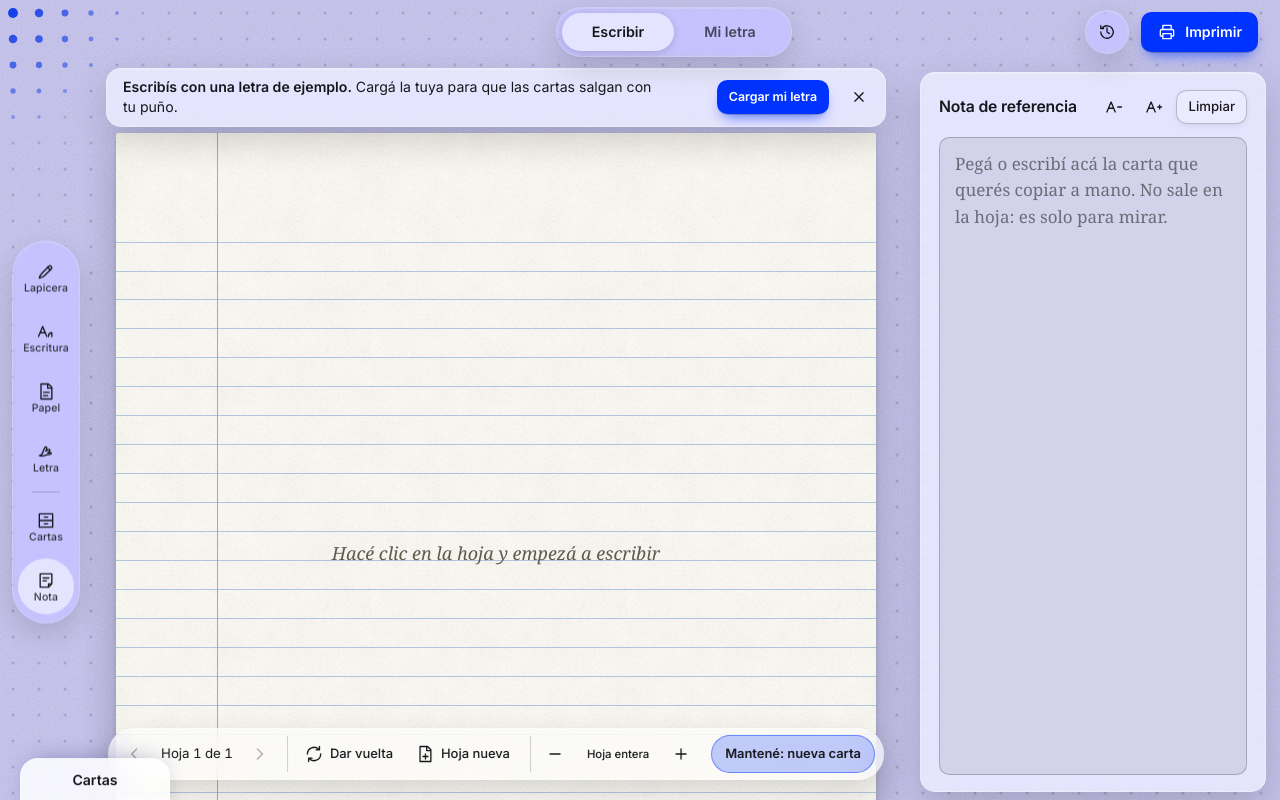
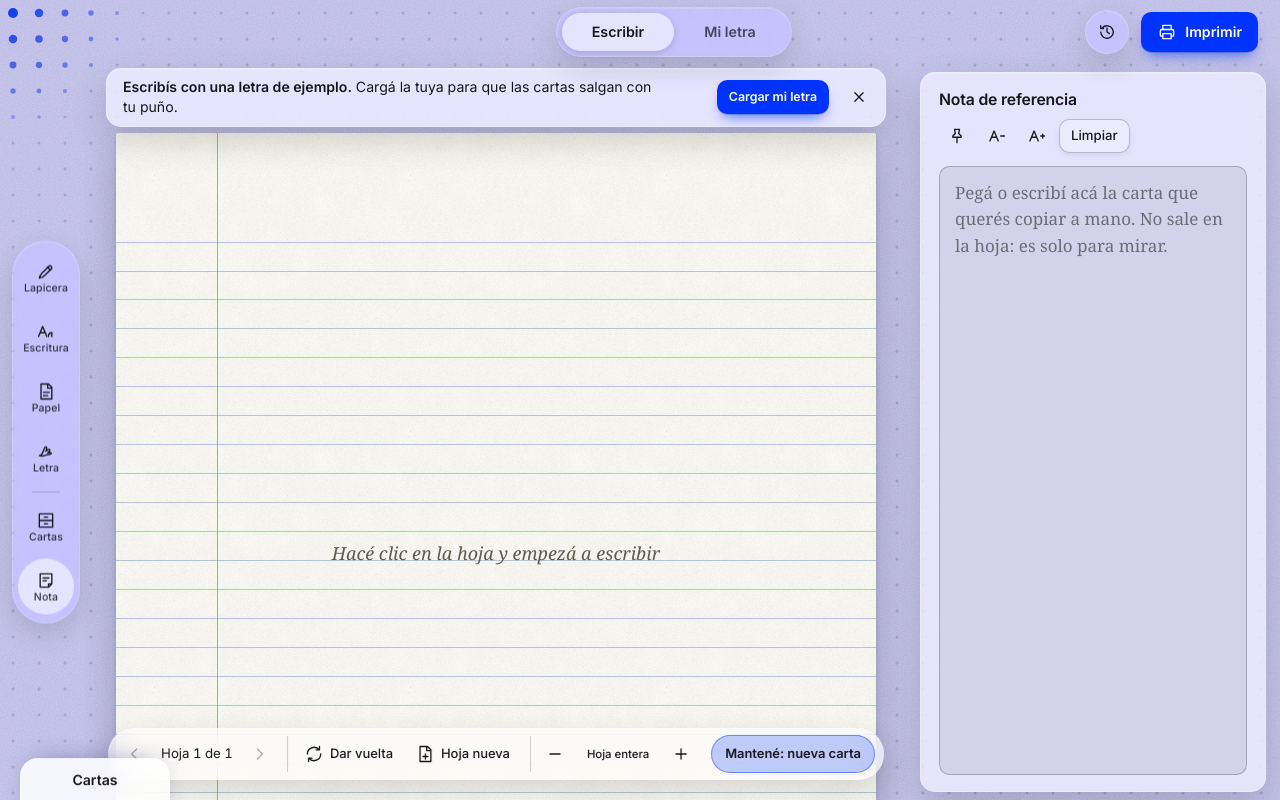
Before and after one commit to francofuy/cartas, a plain HTML site: page index.html in a window 1280 px wide. Both pictures are taken after a click on the button "Nota". Drawn offline with Linux system fonts and the light colour scheme.

Commit message:
Referencia fijable: la hoja se corre y no queda tapada
Co-Authored-By: Claude Sonnet 5.5 <noreply@anthropic.com>
Claude-Session: https://claude.ai/code/session_01MGXGQ2RDRfc6a5GMoGTFDh

```diff
--- a/css/archivero.css
+++ b/css/archivero.css
@@ -172,3 +172,9 @@ body.noanim .spine, body.noanim .fc.in, body.noanim .peek-sheet.in { animation:
 .fc-actions { flex-wrap: nowrap; width: max-content; }
 .fc-actions .btn { white-space: nowrap; }
 .cj-feat { width: max-content; }
+
+/* referencia fijada: la hoja se corre y no queda tapada (en cualquier ancho de escritorio) */
+.icon-btn.on, .icon-btn.on:hover:not(:disabled) { background: var(--accent); color: var(--accent-ink); }
+#refwin #ref-pin { display: none; }
+@media (min-width: 900px) { .write.note-pinned .stage { right: 372px; } }
+@media (max-width: 899px) { #ref-pin { display: none; } }
--- a/index.html
+++ b/index.html
@@ -187,6 +187,7 @@
           <div class="note-head">
             <h2 id="ref-title">Nota de referencia</h2>
             <div class="note-tools">
+              <button class="icon-btn sm" id="ref-pin" type="button" aria-pressed="false" aria-label="Fijar al costado: la hoja se corre y no queda tapada" title="Fijar: la hoja se corre para que no la tape" data-icon="pin"></button>
               <button class="icon-btn sm wide" id="ref-font" hidden aria-label="Mostrar con mi letra" title="Cambiar la letra de la referencia">Mi letra</button>
               <button class="icon-btn sm" id="note-smaller" aria-label="Letra más chica" data-icon="textMinus"></button>
               <button class="icon-btn sm" id="note-bigger" aria-label="Letra más grande" data-icon="textPlus"></button>
--- a/js/icons.js
+++ b/js/icons.js
@@ -21,6 +21,7 @@ const P = {
   download: '<path d="M12 4v10M8 10.5l4 4 4-4M5 19h14"/>',
   upload: '<path d="M12 15V5M8 8.5l4-4 4 4M5 19h14"/>',
   search: '<circle cx="11" cy="11" r="6"/><path d="m20 20-4.2-4.2"/>',
+  pin: '<path d="M9 4h6l-1 5 3 3v1.5H7V12l3-3zM12 13.5V20"/>',
   cabinet: '<path d="M4 4h16v16H4zM4 12h16M10 8h4M10 16h4"/>',
 };
 export function icon(name, size) {
--- a/js/refs.js
+++ b/js/refs.js
@@ -17,6 +17,7 @@ export function setupRefs(h) {
   let activeId = h.LS.get('pyl.activeRef', null);
   let peekId = null;
   let editingId = null;
+  let pinned = h.LS.get('pyl.notePinned', false); // referencia fijada: la hoja se corre y no queda tapada
   const subs = new Set();
   const emit = () => subs.forEach((f) => f());
   const byId = (id) => refs.find((r) => r.id === id) || null;
@@ -210,6 +211,7 @@ export function setupRefs(h) {
     const floating = mode() === 'float';
     $('#note').classList.toggle('open', open && !floating);
     $('#view-write').classList.toggle('note-open', open && !floating);
+    $('#view-write').classList.toggle('note-pinned', open && !floating && pinned);
     win().hidden = !(open && floating);
     if (open && floating) restoreWin();
     if (open) requestAnimationFrame(() => { const r = active(); if (r) renderView(r); });
@@ -299,6 +301,10 @@ export function setupRefs(h) {
     closePeek(); await remove(r.id); h.toast('Carta borrada.', 2000);
   });
   $('#peek').addEventListener('keydown', (e) => { if (e.key === 'Escape') { e.stopPropagation(); closePeek(); } });
+  const pinBtn = $('#ref-pin');
+  const paintPin = () => { pinBtn.setAttribute('aria-pressed', pinned); pinBtn.classList.toggle('on', pinned); };
+  paintPin();
+  pinBtn.addEventListener('click', () => { pinned = !pinned; h.LS.set('pyl.notePinned', pinned); paintPin(); showNote(h.isNoteOpen()); h.toast(pinned ? 'Referencia fijada: la hoja se corre para no quedar tapada.' : 'Referencia suelta: puede quedar sobre la hoja.', 2200); });
   $('#ref-drop').addEventListener('click', dropRef);
   $('#ref-font').addEventListener('click', () => { h.S().refFont = h.S().refFont === 'hand' ? 'legible' : 'hand'; h.saveSettings(); h.syncControls(); const r = active(); if (r) renderView(r, true); });
   $('#note-text').addEventListener('input', debounce(refreshGhost, 250));
```
